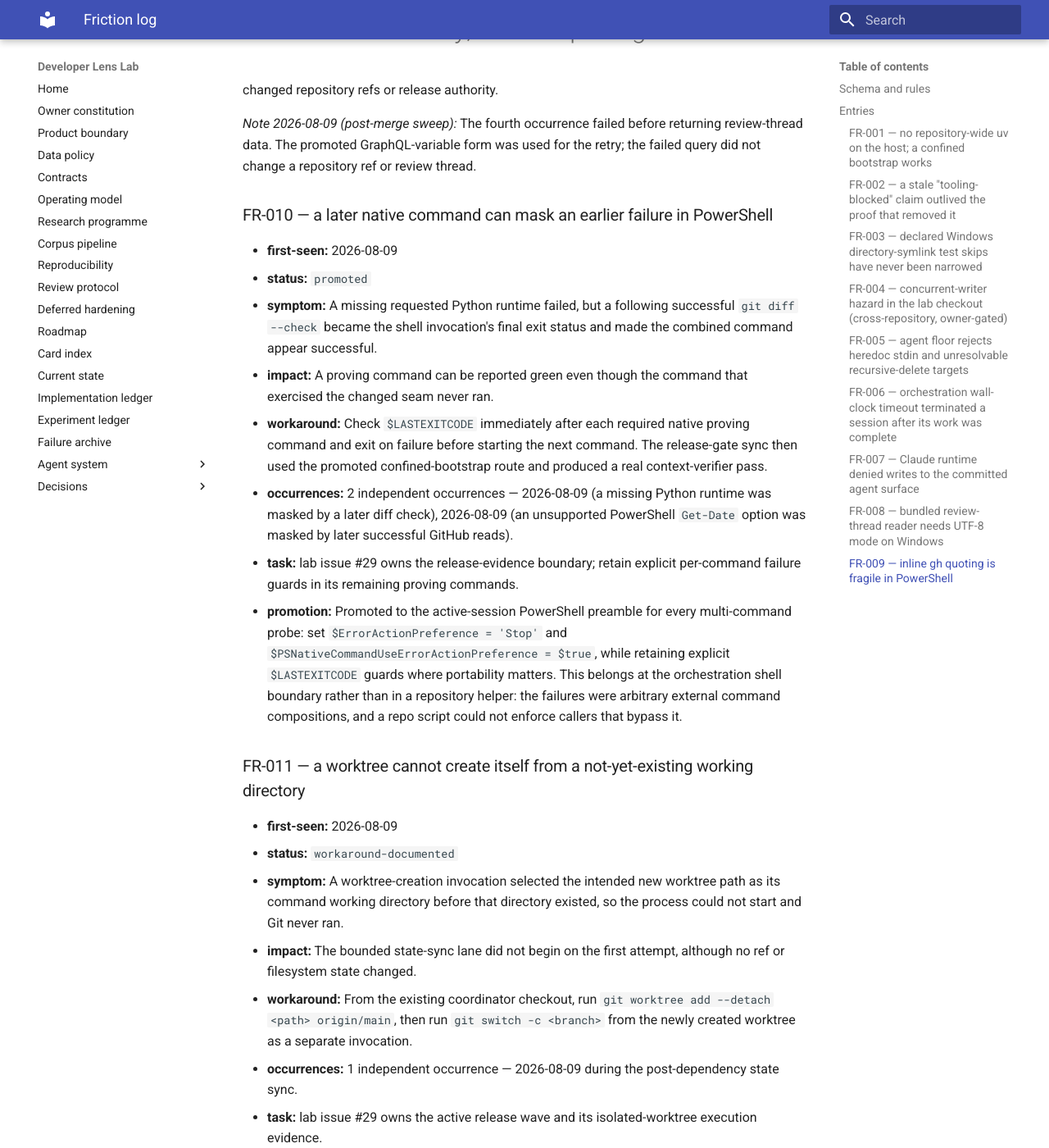
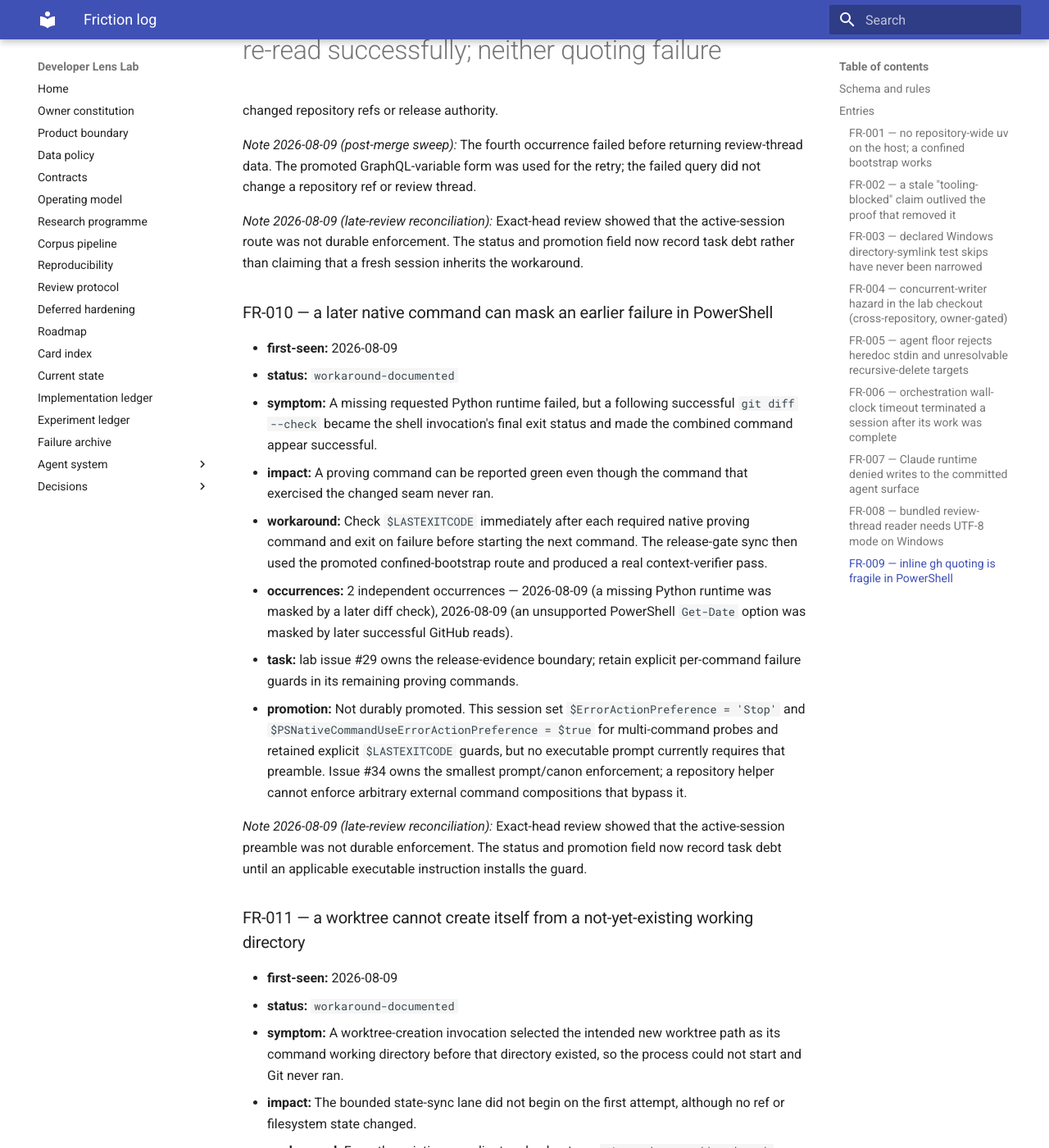
Before and after one commit to Chris0Jeky/developer-lens-lab, an MkDocs documentation site: the page built from docs/agent-system/FRICTION_LOG.md, in a window 1280 px wide and 1400 px high, scrolled down 8815 px. Shown: the whole window at 82% size. Built offline with MkDocs 1.6.1 and Material for MkDocs 9.7.7, drawn with Linux system fonts in a browser that asks for light colours; some of the changed text lies outside the part shown.

Commit message:
docs: reconcile late review boundaries

```diff
--- a/docs/agent-system/FRICTION_LOG.md
+++ b/docs/agent-system/FRICTION_LOG.md
@@ -280,7 +280,7 @@ cheap workaround and none of them blocked a lane.
 ### FR-009 — inline `gh` quoting is fragile in PowerShell
 
 - **first-seen:** 2026-08-09
-- **status:** `promoted`
+- **status:** `workaround-documented`
 - **symptom:** Inline `gh` arguments containing nested GraphQL, multiline Markdown or quoted jq
   literals lost quoting expected by the downstream parser under PowerShell.
 - **impact:** Review-thread state and PR-body accuracy are merge-gate inputs. Shell boundary damage
@@ -293,10 +293,10 @@ cheap workaround and none of them blocked a lane.
   2026-08-09 (an inline post-merge GraphQL repository string).
 - **task:** lab issue #34 tracks prompt-operating-system post-review hardening and the external
   Windows review-tool boundary.
-- **promotion:** Promoted to the active-session shell boundary: bind GraphQL values as variables,
-  stream multiline Markdown through `--body-file -`, and parse returned JSON with
-  `ConvertFrom-Json`. This stays orchestration guidance rather than a repository helper because the
-  affected `gh` subcommands and payload shapes are unrelated.
+- **promotion:** Not durably promoted. Binding GraphQL variables, streaming multiline Markdown
+  through `--body-file -`, and parsing JSON with `ConvertFrom-Json` worked in this session, but no
+  executable prompt currently requires that route. Issue #34 owns the smallest prompt/canon
+  enforcement; a repository helper cannot wrap the unrelated `gh` payload shapes safely.
 
 _Note 2026-08-09 (release-gate park):_ The second and third occurrences happened while parking PR
 #37. All intended GitHub writes were subsequently re-read successfully; neither quoting failure
@@ -306,10 +306,14 @@ _Note 2026-08-09 (post-merge sweep):_ The fourth occurrence failed before return
 data. The promoted GraphQL-variable form was used for the retry; the failed query did not change a
 repository ref or review thread.
 
+_Note 2026-08-09 (late-review reconciliation):_ Exact-head review showed that the active-session
+route was not durable enforcement. The status and promotion field now record task debt rather than
+claiming that a fresh session inherits the workaround.
+
 ### FR-010 — a later native command can mask an earlier failure in PowerShell
 
 - **first-seen:** 2026-08-09
-- **status:** `promoted`
+- **status:** `workaround-documented`
 - **symptom:** A missing requested Python runtime failed, but a following successful
   `git diff --check` became the shell invocation's final exit status and made the combined command
   appear successful.
@@ -323,11 +327,15 @@ repository ref or review thread.
   successful GitHub reads).
 - **task:** lab issue #29 owns the release-evidence boundary; retain explicit per-command failure
   guards in its remaining proving commands.
-- **promotion:** Promoted to the active-session PowerShell preamble for every multi-command probe:
-  set `$ErrorActionPreference = 'Stop'` and `$PSNativeCommandUseErrorActionPreference = $true`, while
-  retaining explicit `$LASTEXITCODE` guards where portability matters. This belongs at the
-  orchestration shell boundary rather than in a repository helper: the failures were arbitrary
-  external command compositions, and a repo script could not enforce callers that bypass it.
+- **promotion:** Not durably promoted. This session set `$ErrorActionPreference = 'Stop'` and
+  `$PSNativeCommandUseErrorActionPreference = $true` for multi-command probes and retained explicit
+  `$LASTEXITCODE` guards, but no executable prompt currently requires that preamble. Issue #34 owns
+  the smallest prompt/canon enforcement; a repository helper cannot enforce arbitrary external
+  command compositions that bypass it.
+
+_Note 2026-08-09 (late-review reconciliation):_ Exact-head review showed that the active-session
+preamble was not durable enforcement. The status and promotion field now record task debt until an
+applicable executable instruction installs the guard.
 
 ### FR-011 — a worktree cannot create itself from a not-yet-existing working directory
 
@@ -409,6 +417,10 @@ _Note 2026-08-09 (exact-head review):_ The two exact directory names were rechec
 without listing or inspecting their contents. PR #41's first fix round added q-13 and the fully
 qualified link after the connector correctly identified this as human-only machine hygiene.
 
+_Note 2026-08-09 (late-review reconciliation):_ The live q-13 action no longer tracks the local
+target names. The private owner handoff retains the exact cleanup targets; the public repository
+retains only the bounded action and its authority limits.
+
 ### FR-015 — the dependency-light verifier seam does not include the CLI wrapper
 
 - **first-seen:** 2026-08-09
```
Also changed, not shown: HUMAN_TODO.md (+2 -2 lines).
